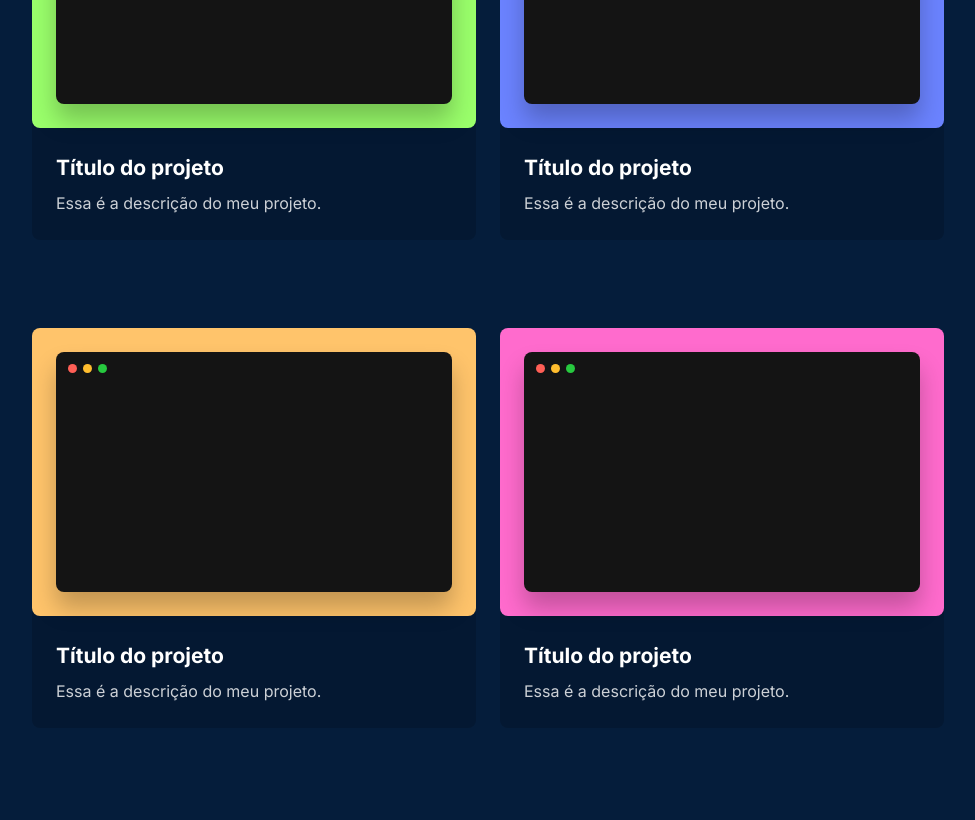
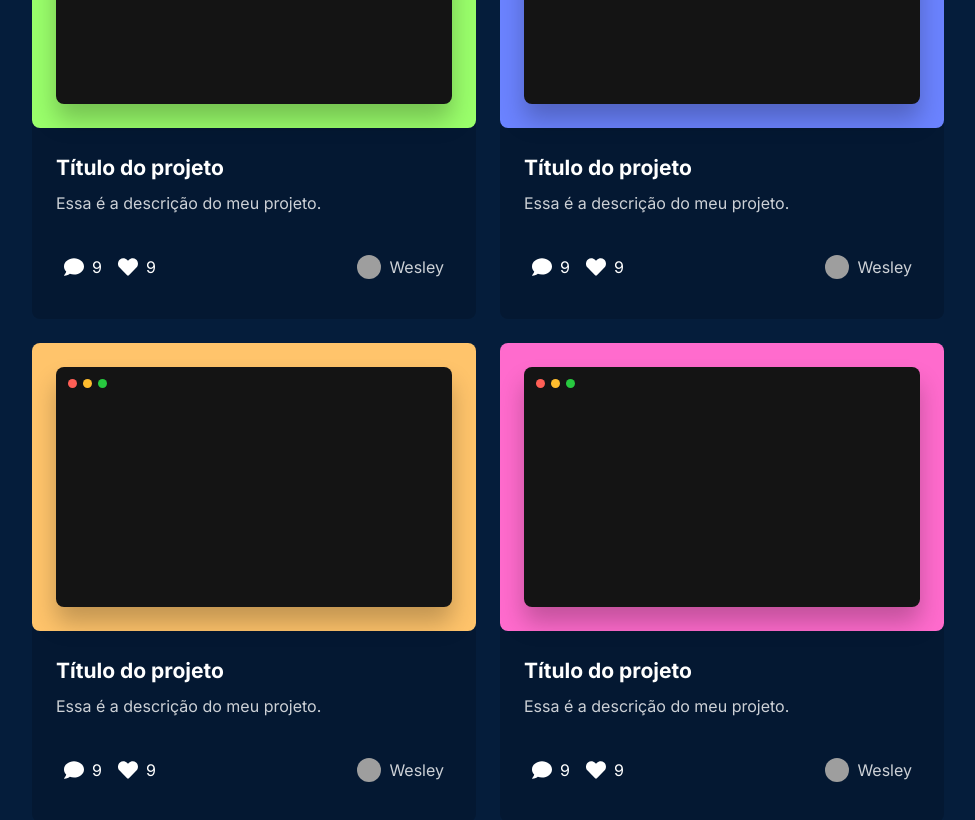
Before and after one commit to Wesley45/Alura-Dev, a React (Create React App) app: page /community in a window 1280 px wide. Shown: the part 280-1100 px from the top of the page, without its empty margins (304-1279 px from the left). Built offline with nearby package versions, Linux system fonts and the light colour scheme; grey boxes are pictures that could not be loaded.

Commit message:
finalizado a pagina de comunidade

```diff
--- a/src/src/components/Header/styles.ts
+++ b/src/src/components/Header/styles.ts
@@ -51,6 +51,7 @@ export const InputSearch = styled.input`
   font-size: 1.6rem;
   height: 5.6rem;
   padding: 0px 1.4rem;
+  transition: background 0.3s ease-in-out;
   width: 100%;
 
   @media (min-width: 768px) {
--- a/src/src/pages/Community/index.tsx
+++ b/src/src/pages/Community/index.tsx
@@ -1,4 +1,7 @@
 import React from "react";
+import { FontAwesomeIcon } from "@fortawesome/react-fontawesome";
+import { faComment, faHeart } from "@fortawesome/free-solid-svg-icons";
+
 import {
   CardCode,
   PageCommunityContainer,
@@ -6,7 +9,11 @@ import {
   CodeEditor,
   MacButtons,
   CardContent,
+  CardActions,
+  CardAction,
+  CardAuthor,
 } from "./styles";
+import { Avatar, Username } from "../../components/Header/styles";
 
 const Community: React.FC = () => {
   return (
@@ -25,6 +32,25 @@ const Community: React.FC = () => {
         <CardContent>
           <h2>Título do projeto</h2>
           <p>Essa é a descrição do meu projeto.</p>
+          <CardActions>
+            <div>
+              <CardAction>
+                <FontAwesomeIcon icon={faComment} />
+                <span>9</span>
+              </CardAction>
+              <CardAction>
+                <FontAwesomeIcon icon={faHeart} />
+                <span>9</span>
+              </CardAction>
+            </div>
+            <CardAuthor>
+              <Avatar
+                src="https://avatars.githubusercontent.com/u/38232335?v=4"
+                alt="Foto de perfil"
+              />
+              <Username>Wesley</Username>
+            </CardAuthor>
+          </CardActions>
         </CardContent>
       </CardCode>
       <CardCode>
@@ -41,6 +67,25 @@ const Community: React.FC = () => {
         <CardContent>
           <h2>Título do projeto</h2>
           <p>Essa é a descrição do meu projeto.</p>
+          <CardActions>
+            <div>
+              <CardAction>
+                <FontAwesomeIcon icon={faComment} />
+                <span>9</span>
+              </CardAction>
+              <CardAction>
+                <FontAwesomeIcon icon={faHeart} />
+                <span>9</span>
+              </CardAction>
+            </div>
+            <CardAuthor>
+              <Avatar
+                src="https://avatars.githubusercontent.com/u/38232335?v=4"
+                alt="Foto de perfil"
+              />
+              <Username>Wesley</Username>
+            </CardAuthor>
+          </CardActions>
         </CardContent>
       </CardCode>
       <CardCode>
@@ -57,6 +102,25 @@ const Community: React.FC = () => {
         <CardContent>
           <h2>Título do projeto</h2>
           <p>Essa é a descrição do meu projeto.</p>
+          <CardActions>
+            <div>
+              <CardAction>
+                <FontAwesomeIcon icon={faComment} />
+                <span>9</span>
+              </CardAction>
+              <CardAction>
+                <FontAwesomeIcon icon={faHeart} />
+                <span>9</span>
+              </CardAction>
+            </div>
+            <CardAuthor>
+              <Avatar
+                src="https://avatars.githubusercontent.com/u/38232335?v=4"
+                alt="Foto de perfil"
+              />
+              <Username>Wesley</Username>
+            </CardAuthor>
+          </CardActions>
         </CardContent>
       </CardCode>
       <CardCode>
@@ -73,6 +137,25 @@ const Community: React.FC = () => {
         <CardContent>
           <h2>Título do projeto</h2>
           <p>Essa é a descrição do meu projeto.</p>
+          <CardActions>
+            <div>
+              <CardAction>
+                <FontAwesomeIcon icon={faComment} />
+                <span>9</span>
+              </CardAction>
+              <CardAction>
+                <FontAwesomeIcon icon={faHeart} />
+                <span>9</span>
+              </CardAction>
+            </div>
+            <CardAuthor>
+              <Avatar
+                src="https://avatars.githubusercontent.com/u/38232335?v=4"
+                alt="Foto de perfil"
+              />
+              <Username>Wesley</Username>
+            </CardAuthor>
+          </CardActions>
         </CardContent>
       </CardCode>
     </PageCommunityContainer>
--- a/src/src/pages/Community/styles.ts
+++ b/src/src/pages/Community/styles.ts
@@ -5,14 +5,21 @@ export const PageCommunityContainer = styled.div`
   display: flex;
   justify-content: space-between;
   flex-wrap: wrap;
+  width: 100%;
+
+  @media (min-width: 992px) {
     width: 75vw;
+  }
 `;
 
 export const CardCode = styled.div`
   background: rgba(0, 0, 0, 0.16);
   border-radius: 0.8rem;
-  height: 40rem;
-  margin-bottom: 8.8rem;
+  /* height: 40rem; */
+  margin-bottom: 2.4rem;
+  width: 100%;
+
+  @media (min-width: 992px) {
     width: 50%;
 
     &:nth-child(2n + 1) {
@@ -23,6 +30,7 @@ export const CardCode = styled.div`
     &:nth-child(2n) {
       margin-left: 1.2rem;
       width: calc(50% - 1.2rem);
+    }
   }
 `;
 
@@ -84,7 +92,7 @@ export const MacButtons = styled.div`
 `;
 
 export const CardContent = styled.div`
-  height: 11.2rem;
+  /* height: 11.2rem; */
   padding: 2.4rem;
 
   h2 {
@@ -102,3 +110,45 @@ export const CardContent = styled.div`
     opacity: 0.8;
   }
 `;
+
+export const CardActions = styled.div`
+  align-items: center;
+  display: flex;
+  justify-content: space-between;
+  margin-top: 2.4rem;
+
+  div {
+    align-items: center;
+    display: flex;
+    justify-content: center;
+  }
+`;
+
+export const CardAction = styled.div`
+  align-items: center;
+  color: #fff;
+  display: flex;
+  justify-content: center;
+  padding: 8px;
+
+  svg {
+    font-size: 2rem;
+  }
+
+  span {
+    font-size: 1.6rem;
+    line-height: 2.4rem;
+    margin-left: 0.8rem;
+  }
+`;
+
+export const CardAuthor = styled.a`
+  align-items: center;
+  display: flex;
+  padding: 8px;
+
+  img {
+    height: 2.4rem;
+    width: 2.4rem;
+  }
+`;
--- a/src/src/pages/Home/index.tsx
+++ b/src/src/pages/Home/index.tsx
@@ -1,4 +1,4 @@
-import React, { ChangeEvent, useEffect, useState } from "react";
+import React, { ChangeEvent, useEffect, useState , useCallback} from "react";
 import hljs from "highlight.js";
 
 import {
@@ -14,6 +14,7 @@ import {
 
 const Home: React.FC = () => {
   const [language, setLanguage] = useState("javascript");
+  const [background, setBackground] = useState("#6bd1ff");
 
   useEffect(() => {
     hljs.highlightAll();
@@ -30,10 +31,14 @@ const Home: React.FC = () => {
     setLanguage(event.target.value);
   };
 
+  const handleOnChangeColor = useCallback((event: ChangeEvent<HTMLInputElement>) => {
+    setBackground(event.target.value)
+  }, [])
+
   return (
     <>
       <CodeContainer>
-        <CodeEditorContainer>
+        <CodeEditorContainer background={background}>
           <CodeEditor>
             <MacButtons>
               <div></div>
@@ -92,7 +97,7 @@ const Home: React.FC = () => {
             </select>
             <InputColor>
               <input
-                onChange={(e) => console.log(e.target.value)}
+                onChange={handleOnChangeColor}
                 type="color"
                 id="favcolor"
                 name="favcolor"
--- a/src/src/pages/Home/styles.ts
+++ b/src/src/pages/Home/styles.ts
@@ -99,9 +99,11 @@ export const CodeContainer = styled.div`
   }
 `;
 
-export const CodeEditorContainer = styled.div`
+export const CodeEditorContainer = styled.div<{
+  background: string;
+}>`
   align-items: flex-start;
-  background: #6bd1ff;
+  background: ${(props) => props.background};
   border-radius: 0.8rem;
   display: flex;
   flex-direction: column;
@@ -112,6 +114,10 @@ export const CodeEditorContainer = styled.div`
   @media (min-width: 768px) {
     height: 36.6rem;
     padding: 3.2rem;
+  }
+
+  @media (min-width: 992px) {
+    width: calc(50vw - 3.2rem);
   }
 `;
 
@@ -138,7 +144,7 @@ export const CodeEditor = styled.div`
       /* background: transparent;
       color: #ffffff; */
       height: 100%;
-      white-space: pre;
+      white-space: pre-wrap;
     }
   }
 
@@ -207,7 +213,21 @@ export const ProjectContainer = styled.div`
     margin-bottom: 1.6rem;
     opacity: 0.64;
     padding: 0 1.4rem;
+    transition: background 0.3s ease-in-out;
     width: 100%;
+
+    &:hover {
+      background: rgba(255, 255, 255, 0.24);
+    }
+
+    &:focus {
+      background: rgba(255, 255, 255, 0.24);
+      color: #ffffff;
+    }
+
+    &::placeholder {
+      color: #ffffff;
+    }
   }
 
   textarea {
@@ -221,7 +241,21 @@ export const ProjectContainer = styled.div`
     opacity: 0.64;
     padding: 1.6rem 1.4rem;
     resize: none;
+    transition: background 0.3s ease-in-out;
     width: 100%;
+
+    &:hover {
+      background: rgba(255, 255, 255, 0.24);
+    }
+
+    &:focus {
+      background: rgba(255, 255, 255, 0.24);
+      color: #ffffff;
+    }
+
+    &::placeholder {
+      color: #ffffff;
+    }
   }
 
   button {
@@ -240,11 +274,13 @@ export const ProjectContainer = styled.div`
 
     &:hover {
       background: #7ba4fc;
+      border-color: #7ba4fc;
     }
 
     &:active {
       background: #7ba4fc;
-      border: 4px solid rgba(80, 129, 251, 0.72);
+      border-color: rgb(80, 129, 251);
+      box-shadow: 0 0 0 4px rgb(80 129 251 / 72%);
     }
 
     &:focus {
@@ -278,10 +314,12 @@ export const ButtonHighlight = styled.button`
   &:active {
     background: rgba(80, 129, 251, 0.16);
     border: 4px solid rgba(80, 129, 251, 0.24);
+    box-shadow: 0 0 0 4px rgb(80 129 251 / 24%);
   }
 
   &:focus {
     background: rgba(80, 129, 251, 0.24);
+    border-color: rgba(80, 129, 251, 0.08);
   }
 `;
 
@@ -293,17 +331,32 @@ export const CustomizationContainer = styled.div`
     border: 0;
     border-radius: 8px;
     color: #ffffff;
+    cursor: pointer;
     font-size: 1.6rem;
     height: 5.6rem;
     line-height: 2.4rem;
     margin-bottom: 1.6rem;
     opacity: 0.64;
     padding: 0 1.4rem;
+    transition: background 0.3s ease-in-out;
     width: 100%;
 
     option {
       background-color: rgba(255, 255, 255, 0.16);
       color: #000000;
+    }
+
+    &:hover {
+      background: rgba(255, 255, 255, 0.24);
+    }
+
+    &:focus {
+      background: rgba(255, 255, 255, 0.24);
+      color: #ffffff;
+    }
+
+    &::placeholder {
+      color: #ffffff;
     }
   }
 
```
Lines whose indentation alone changed are shown as unchanged.
